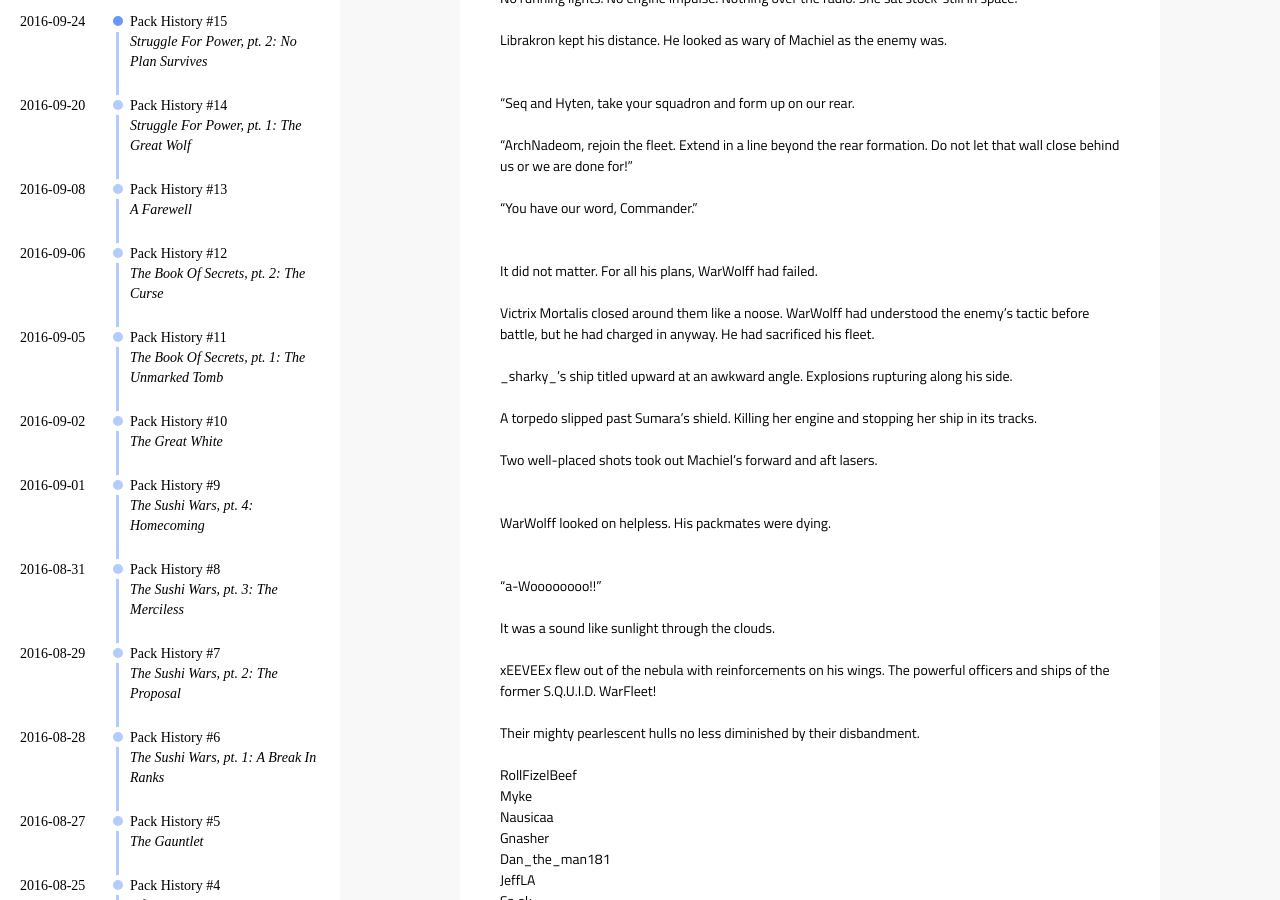
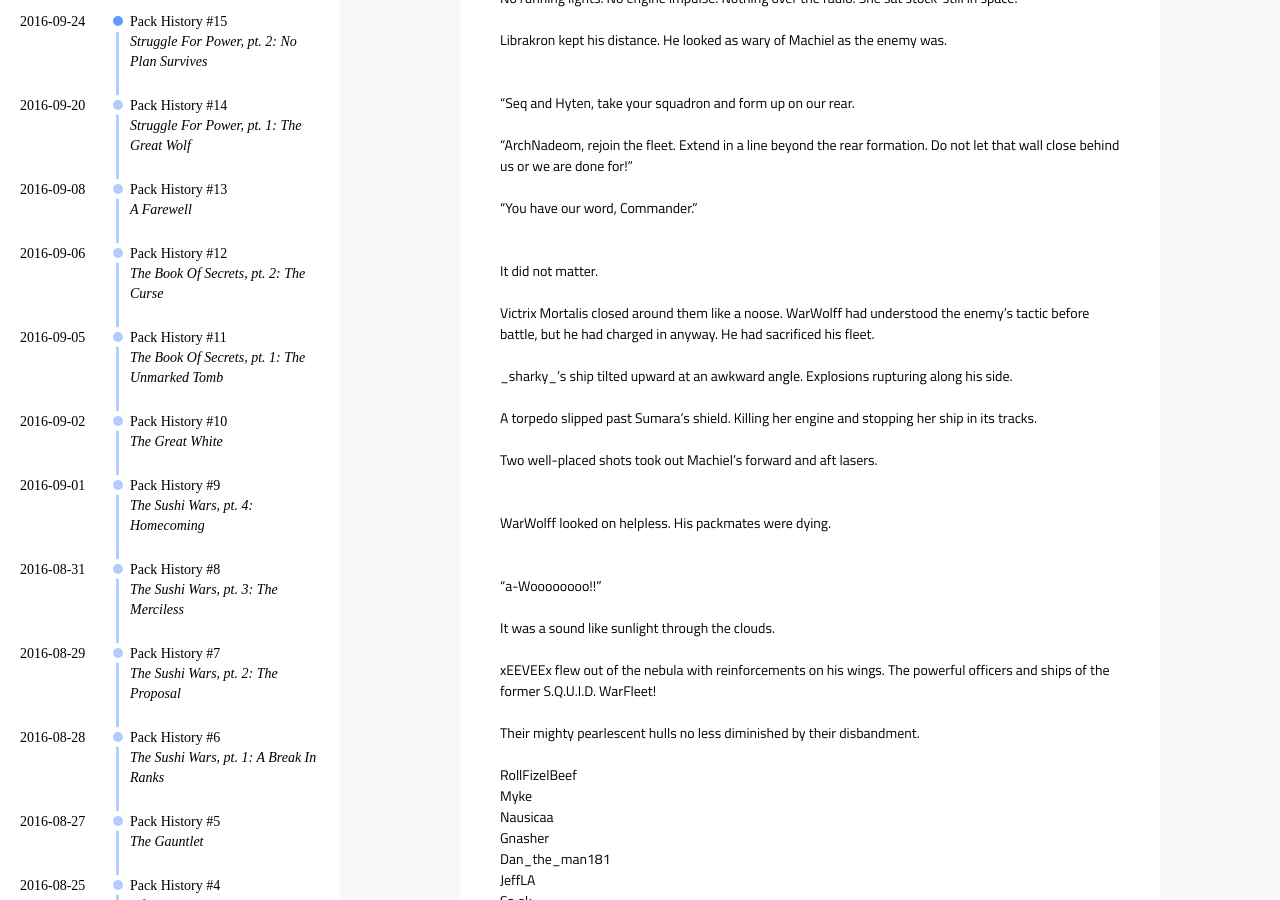
Before and after one commit to WolfpackPSS/wolfpackpss.github.io, a Jekyll site: the page built from _posts/2016-09-24-history-of-the-pack-no-plan-survives.md, in a window 1280 px wide and 900 px high, scrolled down 4834 px. Built offline with Jekyll 4.4.1, drawn with Linux system fonts in a browser that asks for light colours; comment, search, counter and statistics services are not loaded.

Commit message:
pack history 15, spelling correction
correct a spelling error

```diff
--- a/_posts/2016-09-24-history-of-the-pack-no-plan-survives.md
+++ b/_posts/2016-09-24-history-of-the-pack-no-plan-survives.md
@@ -194,11 +194,11 @@ Librakron kept his distance. He looked as wary of Machiel as the enemy was.
 "You have our word, Commander."
 &nbsp;
 
-It did not matter. For all his plans, WarWolff had failed.
+It did not matter.
 
 Victrix Mortalis closed around them like a noose. WarWolff had understood the enemy's tactic before battle, but he had charged in anyway. He had sacrificed his fleet.
 
-\_sharky\_'s ship titled upward at an awkward angle. Explosions rupturing along his side.
+\_sharky\_'s ship tilted upward at an awkward angle. Explosions rupturing along his side.
 
 A torpedo slipped past Sumara's shield. Killing her engine and stopping her ship in its tracks.
 
```
